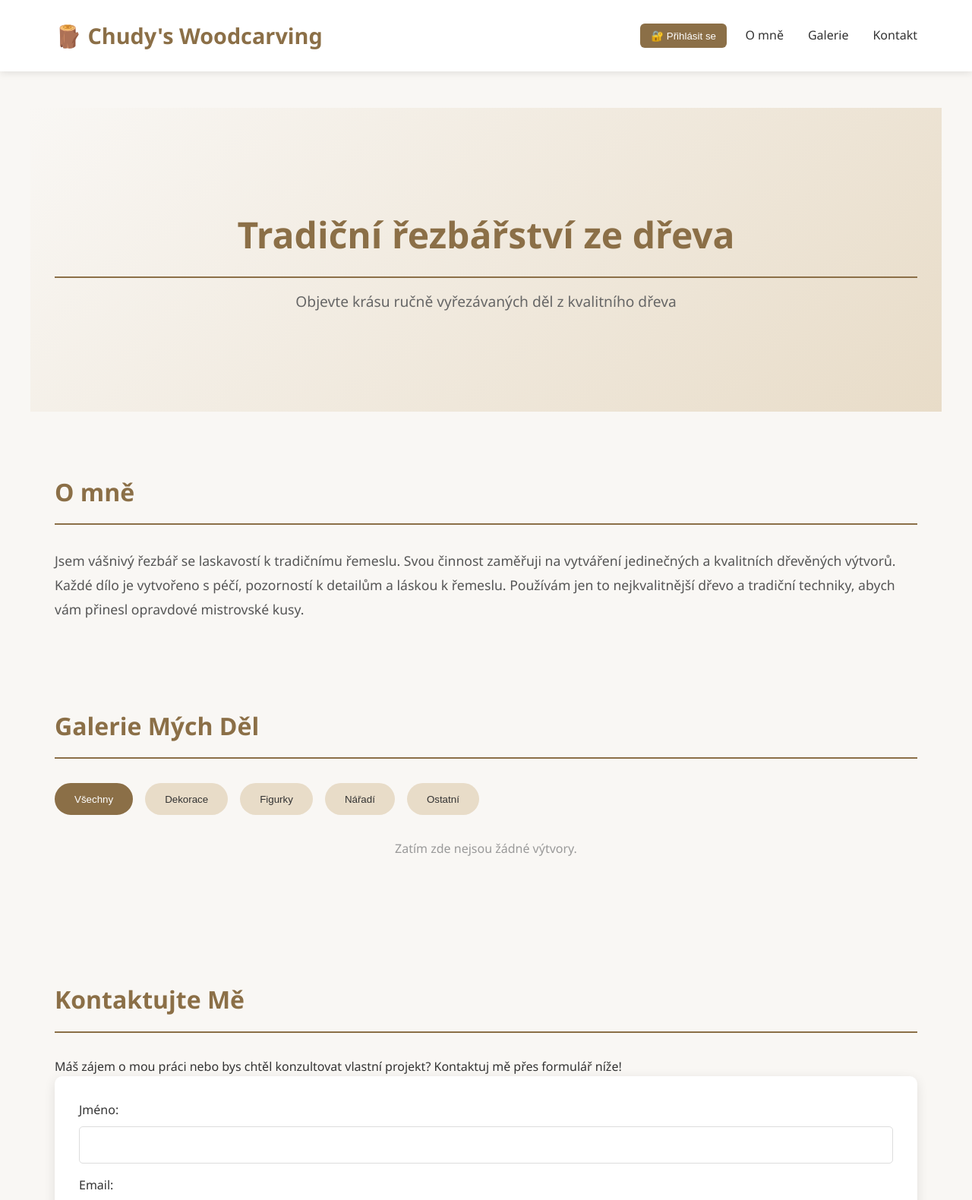
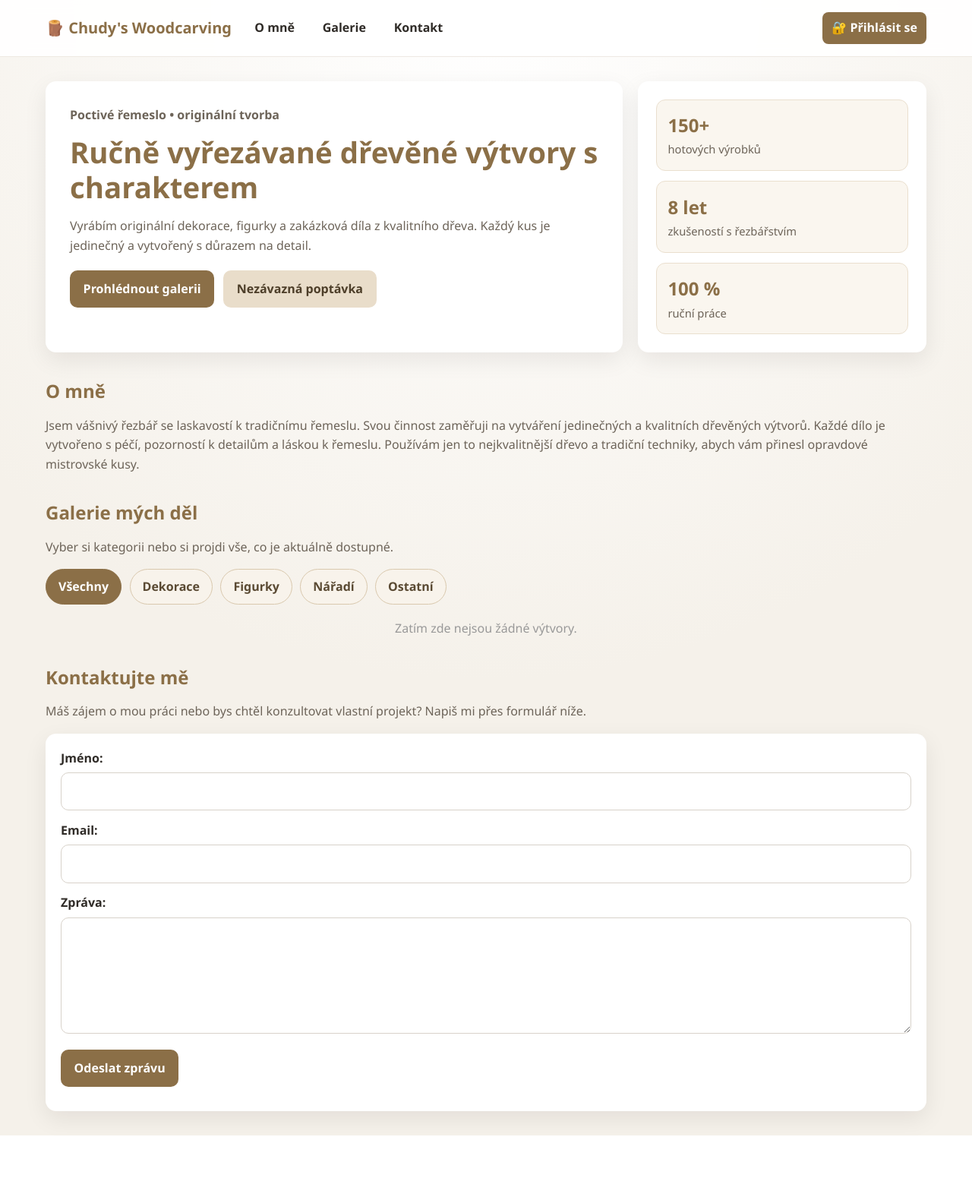
Before and after one commit to rezbarstvi-chudy/rezbarstvi-chudy, a website: page index.html in a window 1280 px wide. Shown: the top 1580 px of the page at 76% size. After the commit the page ends 1495 px from the top, so only its background shows below. Drawn offline with Linux system fonts and the light colour scheme; no server answers.

Commit message:
feat: redesign homepage layout and visual style

```diff
--- a/index.html
+++ b/index.html
@@ -10,18 +10,39 @@
     <header>
         <nav>
             <h1>🪵 Chudy's Woodcarving</h1>
-            <div id="auth-container"></div>
             <ul>
                 <li><a href="#about">O mně</a></li>
                 <li><a href="#gallery">Galerie</a></li>
                 <li><a href="#contact">Kontakt</a></li>
             </ul>
+            <div id="auth-container"></div>
         </nav>
     </header>
 
     <section id="hero">
-        <h2>Tradiční řezbářství ze dřeva</h2>
-        <p>Objevte krásu ručně vyřezávaných děl z kvalitního dřeva</p>
+        <div class="hero-content">
+            <p class="hero-kicker">Poctivé řemeslo • originální tvorba</p>
+            <h2>Ručně vyřezávané dřevěné výtvory s charakterem</h2>
+            <p>Vyrábím originální dekorace, figurky a zakázková díla z kvalitního dřeva. Každý kus je jedinečný a vytvořený s důrazem na detail.</p>
+            <div class="hero-actions">
+                <a href="#gallery" class="cta-btn">Prohlédnout galerii</a>
+                <a href="#contact" class="cta-btn cta-secondary">Nezávazná poptávka</a>
+            </div>
+        </div>
+        <div class="hero-stats">
+            <article>
+                <strong>150+</strong>
+                <span>hotových výrobků</span>
+            </article>
+            <article>
+                <strong>8 let</strong>
+                <span>zkušeností s řezbářstvím</span>
+            </article>
+            <article>
+                <strong>100 %</strong>
+                <span>ruční práce</span>
+            </article>
+        </div>
     </section>
 
     <section id="about">
@@ -30,14 +51,19 @@
     </section>
 
     <section id="gallery">
-        <h2>Galerie Mých Děl</h2>
+        <div class="section-headline">
+            <h2>Galerie mých děl</h2>
+            <p>Vyber si kategorii nebo si projdi vše, co je aktuálně dostupné.</p>
+        </div>
         <div id="gallery-categories"></div>
         <div id="gallery-works"></div>
     </section>
 
     <section id="contact">
-        <h2>Kontaktujte Mě</h2>
-        <p>Máš zájem o mou práci nebo bys chtěl konzultovat vlastní projekt? Kontaktuj mě přes formulář níže!</p>
+        <div class="section-headline">
+            <h2>Kontaktujte mě</h2>
+            <p>Máš zájem o mou práci nebo bys chtěl konzultovat vlastní projekt? Napiš mi přes formulář níže.</p>
+        </div>
         <form>
             <label for="name">Jméno:</label>
             <input type="text" id="name" name="name" required>
--- a/style.css
+++ b/style.css
@@ -1,318 +1,224 @@
+:root {
+    --bg: #f5f1ea;
+    --surface: #ffffff;
+    --text: #2f2b27;
+    --muted: #6d6459;
+    --primary: #8b6f47;
+    --primary-strong: #6f5838;
+    --accent: #d9c8ad;
+    --danger: #b42318;
+    --radius: 14px;
+    --shadow: 0 10px 30px rgba(23, 18, 11, 0.08);
+}
+
 * {
     margin: 0;
     padding: 0;
     box-sizing: border-box;
 }
 
+html {
+    scroll-behavior: smooth;
+}
+
 body {
     font-family: 'Segoe UI', Tahoma, Geneva, Verdana, sans-serif;
     line-height: 1.6;
-    color: #333;
-    background-color: #f9f7f4;
+    color: var(--text);
+    background: radial-gradient(circle at top, #fff 0%, var(--bg) 55%);
 }
 
-/* Header & Navigation */
 header {
-    background-color: #fff;
-    box-shadow: 0 2px 10px rgba(0, 0, 0, 0.1);
     position: sticky;
     top: 0;
     z-index: 100;
+    backdrop-filter: blur(8px);
+    background: rgba(255, 255, 255, 0.9);
+    border-bottom: 1px solid rgba(139, 111, 71, 0.15);
 }
 
 nav {
-    display: flex;
-    justify-content: space-between;
-    align-items: center;
-    padding: 1.5rem 2rem;
     max-width: 1200px;
     margin: 0 auto;
+    display: flex;
+    align-items: center;
+    gap: 1.25rem;
+    justify-content: space-between;
+    padding: 1rem 1.25rem;
 }
 
 nav h1 {
-    font-size: 1.8rem;
-    color: #8b6f47;
-    font-weight: 600;
+    font-size: 1.25rem;
+    color: var(--primary);
+    white-space: nowrap;
 }
 
 nav ul {
     display: flex;
     list-style: none;
-    gap: 2rem;
+    gap: 1rem;
 }
 
 nav a {
+    color: var(--text);
     text-decoration: none;
-    color: #333;
-    font-weight: 500;
-    transition: color 0.3s ease;
+    font-weight: 600;
+    padding: 0.4rem 0.65rem;
+    border-radius: 8px;
 }
 
 nav a:hover {
-    color: #8b6f47;
+    background: #f2ece3;
+    color: var(--primary);
 }
 
-/* Hero Section */
 #hero {
-    background: linear-gradient(135deg, #f9f7f4 0%, #e8dcc8 100%);
-    padding: 6rem 2rem;
-    text-align: center;
-    min-height: 400px;
-    display: flex;
-    flex-direction: column;
-    justify-content: center;
+    max-width: 1200px;
+    margin: 2rem auto;
+    padding: 0 1.25rem;
+    display: grid;
+    grid-template-columns: 2fr 1fr;
+    gap: 1.25rem;
 }
 
-#hero h2 {
-    font-size: 3rem;
-    color: #8b6f47;
+.hero-content,
+.hero-stats {
+    background: var(--surface);
+    border-radius: var(--radius);
+    box-shadow: var(--shadow);
+}
+
+.hero-content {
+    padding: 2rem;
+}
+
+.hero-kicker {
+    color: var(--primary);
+    font-weight: 700;
+    margin-bottom: 0.8rem;
+}
+
+.hero-content h2 {
+    font-size: clamp(1.7rem, 3vw, 2.6rem);
+    line-height: 1.2;
     margin-bottom: 1rem;
 }
 
-#hero p {
-    font-size: 1.2rem;
-    color: #666;
+.hero-content p {
+    color: var(--muted);
 }
 
-/* Sections */
+.hero-actions {
+    display: flex;
+    gap: 0.75rem;
+    margin-top: 1.2rem;
+    flex-wrap: wrap;
+}
+
+.cta-btn {
+    display: inline-block;
+    background: var(--primary);
+    color: #fff;
+    text-decoration: none;
+    padding: 0.75rem 1.1rem;
+    border-radius: 10px;
+    font-weight: 700;
+}
+
+.cta-btn:hover {
+    background: var(--primary-strong);
+}
+
+.cta-secondary {
+    background: #e9ddca;
+    color: #4d3e29;
+}
+
+.hero-stats {
+    padding: 1.5rem;
+    display: grid;
+    gap: 0.8rem;
+    align-content: center;
+}
+
+.hero-stats article {
+    background: #faf6ef;
+    border: 1px solid #eadfce;
+    border-radius: 12px;
+    padding: 0.9rem;
+}
+
+.hero-stats strong {
+    display: block;
+    font-size: 1.5rem;
+    color: var(--primary);
+}
+
+.hero-stats span {
+    color: var(--muted);
+    font-size: 0.92rem;
+}
+
 section {
     max-width: 1200px;
-    margin: 3rem auto;
-    padding: 2rem;
+    margin: 1.5rem auto 2rem;
+    padding: 0 1.25rem;
 }
 
 section h2 {
-    font-size: 2rem;
-    color: #8b6f47;
-    margin-bottom: 2rem;
-    border-bottom: 2px solid #8b6f47;
-    padding-bottom: 1rem;
+    color: var(--primary);
+    margin-bottom: 0.8rem;
 }
 
-/* About Section */
+.section-headline p,
 #about p {
-    font-size: 1.1rem;
-    color: #555;
-    line-height: 1.8;
+    color: var(--muted);
 }
 
-/* Gallery Section */
 #gallery-categories {
     display: flex;
-    gap: 1rem;
-    margin-bottom: 2rem;
     flex-wrap: wrap;
+    gap: 0.65rem;
+    margin: 1rem 0 1.2rem;
 }
 
 .category-btn {
-    padding: 0.7rem 1.5rem;
-    background-color: #e8dcc8;
-    color: #333;
-    border: 2px solid transparent;
-    border-radius: 25px;
+    border: 1px solid #d9c8ad;
+    background: #f8f3eb;
+    color: #5a4a33;
+    padding: 0.6rem 1rem;
+    border-radius: 999px;
     cursor: pointer;
-    transition: all 0.3s ease;
-    font-weight: 500;
+    font-weight: 600;
 }
 
+.category-btn.active,
 .category-btn:hover {
-    background-color: #d4c9b0;
-}
-
-.category-btn.active {
-    background-color: #8b6f47;
-    color: #fff;
-    border-color: #8b6f47;
+    background: var(--primary);
+    color: white;
+    border-color: var(--primary);
 }
 
 #gallery-works {
     display: grid;
-    grid-template-columns: repeat(auto-fill, minmax(250px, 1fr));
-    gap: 2rem;
-    margin-bottom: 3rem;
+    grid-template-columns: repeat(auto-fill, minmax(260px, 1fr));
+    gap: 1rem;
 }
 
 .work-card {
-    background: #fff;
-    border-radius: 10px;
+    background: var(--surface);
+    border-radius: 12px;
+    box-shadow: var(--shadow);
     overflow: hidden;
-    box-shadow: 0 4px 15px rgba(0, 0, 0, 0.1);
-    transition: transform 0.3s ease, box-shadow 0.3s ease;
-}
-
-.work-card:hover {
-    transform: translateY(-5px);
-    box-shadow: 0 8px 25px rgba(0, 0, 0, 0.15);
 }
 
 .work-image {
-    width: 100%;
-    height: 200px;
-    background-color: #e8dcc8;
-    display: flex;
-    align-items: center;
-    justify-content: center;
-    color: #999;
+    height: 190px;
+    background: #efe4d4;
+    display: grid;
+    place-items: center;
+    color: #7f7162;
     font-size: 0.9rem;
-    text-align: center;
-    padding: 1rem;
-}
-
-.work-info {
-    padding: 1.5rem;
-}
-
-.work-info h3 {
-    color: #8b6f47;
-    margin-bottom: 0.5rem;
-}
-
-.work-info p {
-    color: #666;
-    font-size: 0.9rem;
-}
-
-/* Form Section for Adding Works */
-#add-work-form {
-    background-color: #fff;
-    padding: 2rem;
-    border-radius: 10px;
-    margin-bottom: 2rem;
-    box-shadow: 0 4px 15px rgba(0, 0, 0, 0.1);
-}
-
-#add-work-form h3 {
-    color: #8b6f47;
-    margin-bottom: 1.5rem;
-}
-
-#add-work-form label {
-    display: block;
-    margin-bottom: 0.5rem;
-    color: #333;
-    font-weight: 500;
-}
-
-#add-work-form input,
-#add-work-form select,
-#add-work-form textarea {
-    width: 100%;
-    padding: 0.8rem;
-    margin-bottom: 1rem;
-    border: 1px solid #ddd;
-    border-radius: 5px;
-    font-family: inherit;
-    font-size: 1rem;
-}
-
-#add-work-form input:focus,
-#add-work-form select:focus,
-#add-work-form textarea:focus {
-    outline: none;
-    border-color: #8b6f47;
-    box-shadow: 0 0 5px rgba(139, 111, 71, 0.3);
-}
-
-/* Contact Section */
-#contact form {
-    background-color: #fff;
-    padding: 2rem;
-    border-radius: 10px;
-    box-shadow: 0 4px 15px rgba(0, 0, 0, 0.1);
-}
-
-#contact label {
-    display: block;
-    margin-bottom: 0.5rem;
-    color: #333;
-    font-weight: 500;
-}
-
-#contact input,
-#contact textarea {
-    width: 100%;
-    padding: 0.8rem;
-    margin-bottom: 1rem;
-    border: 1px solid #ddd;
-    border-radius: 5px;
-    font-family: inherit;
-    font-size: 1rem;
-}
-
-#contact input:focus,
-#contact textarea:focus {
-    outline: none;
-    border-color: #8b6f47;
-    box-shadow: 0 0 5px rgba(139, 111, 71, 0.3);
-}
-
-#contact button,
-#add-work-form button {
-    background-color: #8b6f47;
-    color: #fff;
-    padding: 0.9rem 2rem;
-    border: none;
-    border-radius: 5px;
-    cursor: pointer;
-    font-size: 1rem;
-    font-weight: 600;
-    transition: background-color 0.3s ease;
-}
-
-#contact button:hover,
-#add-work-form button:hover {
-    background-color: #6f5838;
-}
-
-/* Responsive Design */
-@media (max-width: 768px) {
-    nav {
-        flex-direction: column;
-        gap: 1rem;
-    }
-
-    nav ul {
-        gap: 1rem;
-    }
-
-    #hero h2 {
-        font-size: 2rem;
-    }
-
-    #gallery-works {
-        grid-template-columns: repeat(auto-fill, minmax(200px, 1fr));
-        gap: 1rem;
-    }
-
-    section {
-        padding: 1rem;
-    }
-}
-
-/* Success Message */
-.success-message {
-    background-color: #d4edda;
-    color: #155724;
-    padding: 1rem;
-    border-radius: 5px;
-    margin-bottom: 1rem;
-    display: none;
-}
-
-.success-message.show {
-    display: block;
-    animation: slideIn 0.5s ease;
-}
-
-@keyframes slideIn {
-    from {
-        opacity: 0;
-        transform: translateY(-10px);
-    }
-    to {
-        opacity: 1;
-        transform: translateY(0);
-    }
 }
 
 .work-image img {
@@ -322,31 +228,88 @@ section h2 {
     display: block;
 }
 
+.work-info {
+    padding: 1rem;
+}
+
+.work-info h3 {
+    margin-bottom: 0.3rem;
+    color: var(--primary);
+}
+
+#add-work-form,
+#contact form {
+    margin-top: 1rem;
+    background: var(--surface);
+    border-radius: var(--radius);
+    box-shadow: var(--shadow);
+    padding: 1.25rem;
+}
+
+label {
+    display: block;
+    margin-bottom: 0.35rem;
+    font-weight: 600;
+}
+
+input,
+select,
+textarea,
+button {
+    font: inherit;
+}
+
+input,
+select,
+textarea {
+    width: 100%;
+    border: 1px solid #d8d2ca;
+    border-radius: 10px;
+    padding: 0.72rem 0.78rem;
+    margin-bottom: 0.85rem;
+}
+
+button,
+#add-work-form button,
+#contact button {
+    border: none;
+    border-radius: 10px;
+    background: var(--primary);
+    color: #fff;
+    padding: 0.75rem 1.1rem;
+    font-weight: 700;
+    cursor: pointer;
+}
+
+button:hover,
+#add-work-form button:hover,
+#contact button:hover {
+    background: var(--primary-strong);
+}
+
 #auth-container {
     margin-left: auto;
-    margin-right: 1.5rem;
 }
 
 .user-info {
     display: flex;
     align-items: center;
-    gap: 0.75rem;
+    gap: 0.6rem;
     font-size: 0.95rem;
 }
 
 .login-btn,
 .logout-btn,
 .secondary-btn {
-    background-color: #8b6f47;
+    background: var(--primary);
     color: #fff;
     border: none;
-    border-radius: 6px;
-    padding: 0.55rem 0.9rem;
-    cursor: pointer;
+    border-radius: 8px;
+    padding: 0.5rem 0.75rem;
 }
 
 .secondary-btn {
-    background-color: #b5a284;
+    background: #b5a284;
 }
 
 .login-modal {
@@ -377,12 +340,41 @@ section h2 {
     gap: 0.5rem;
 }
 
+.success-message {
+    background-color: #d4edda;
+    color: #155724;
+    padding: 0.8rem;
+    border-radius: 8px;
+    margin-bottom: 0.9rem;
+    display: none;
+}
+
+.success-message.show {
+    display: block;
+}
+
 .form-error {
-    color: #b42318;
-    margin-bottom: 0.75rem;
+    color: var(--danger);
+    margin-bottom: 0.6rem;
 }
 
 .form-result {
     margin-top: 0.75rem;
-    color: #8b6f47;
+    color: var(--primary);
 }
+
+@media (max-width: 920px) {
+    #hero {
+        grid-template-columns: 1fr;
+    }
+
+    nav {
+        flex-wrap: wrap;
+    }
+
+    nav ul {
+        order: 3;
+        width: 100%;
+        justify-content: center;
+    }
+}
```
